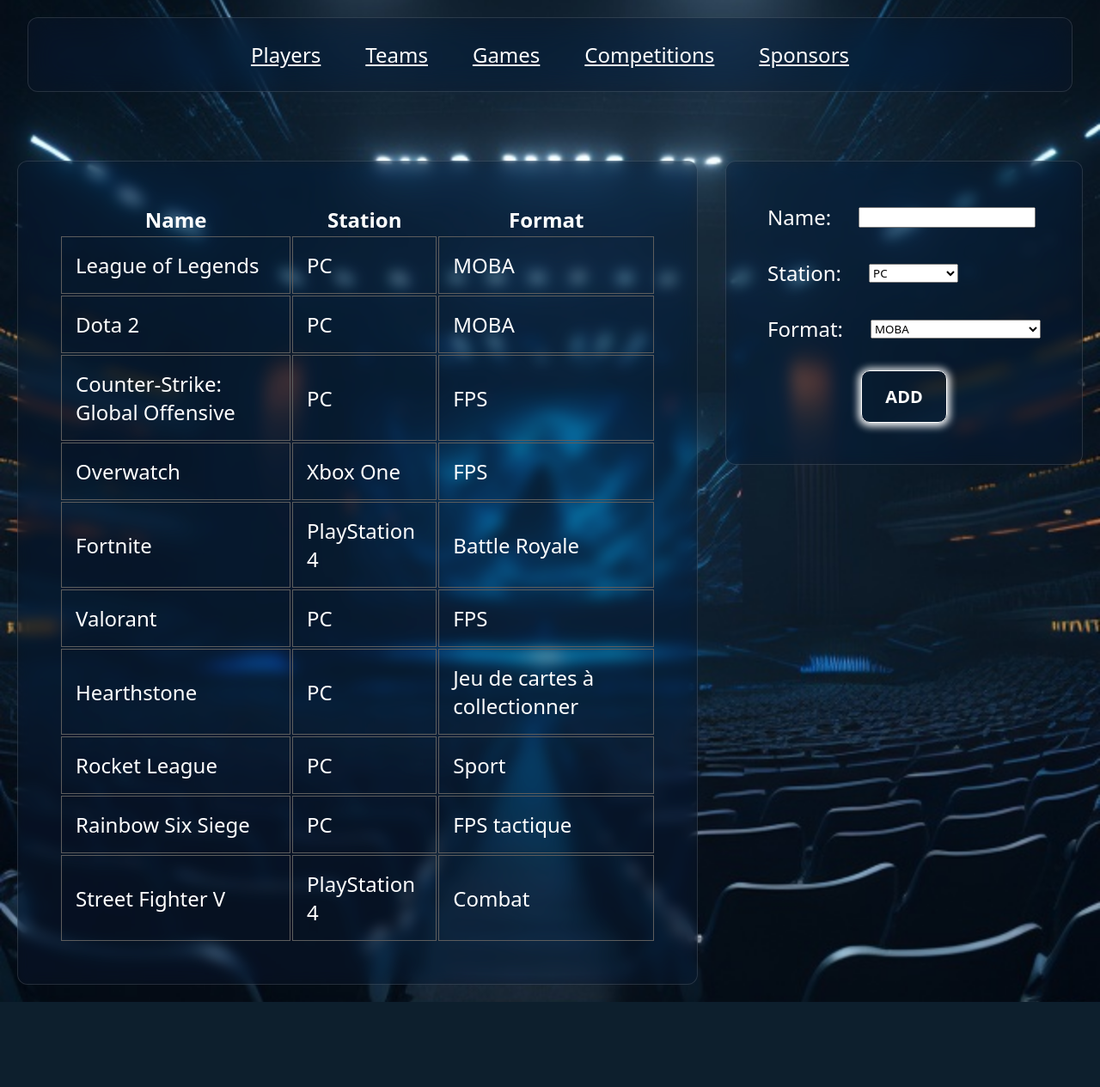
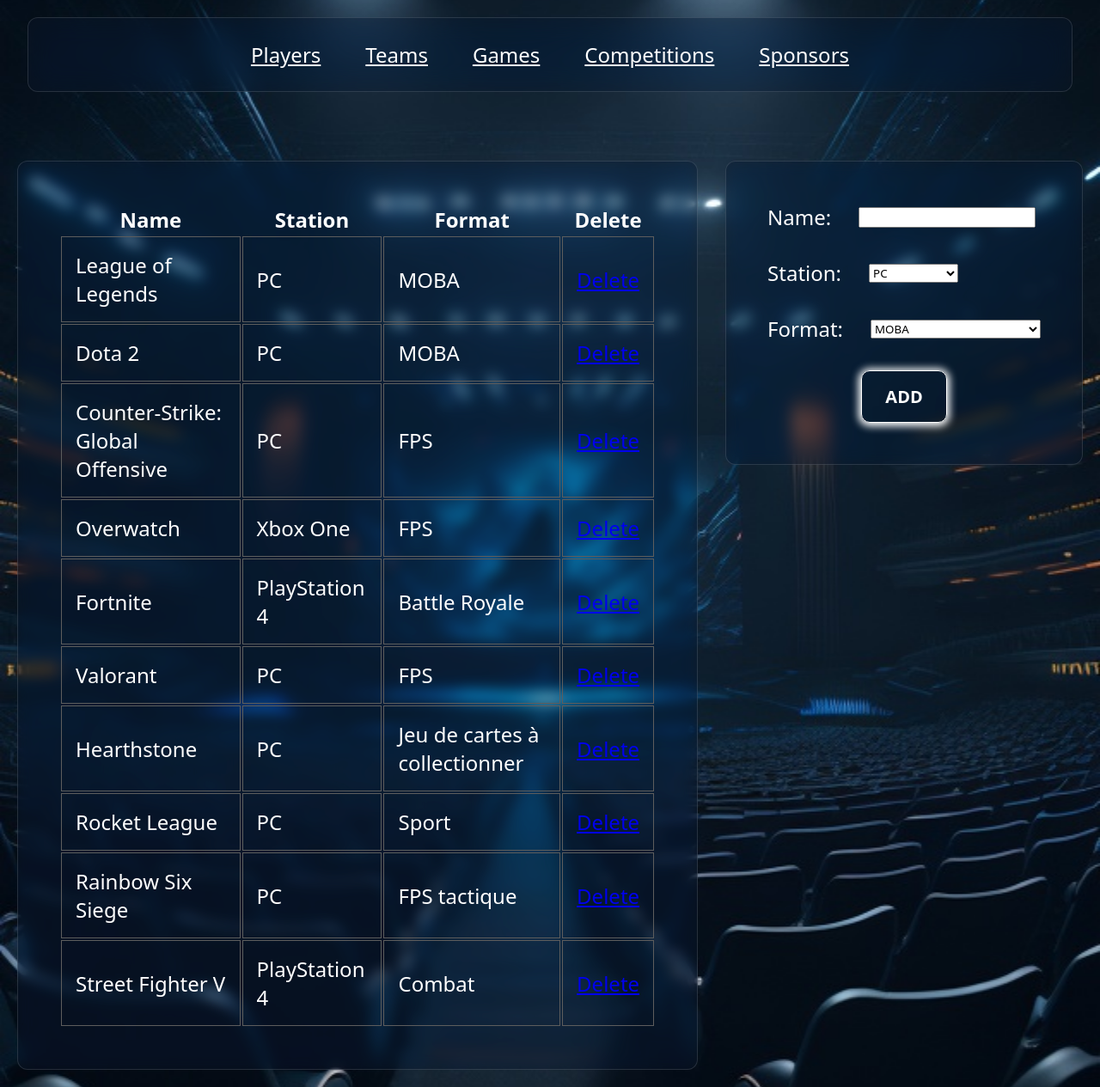
Before and after one commit to OrhanMA/Projet-Esport, a PHP site: page / in a window 1280 px wide. Shown: the whole page at 86% size. Before the commit the page ends 1166 px from the top, so only its background shows below. Run offline with PHP 8.4, Linux system fonts and the light colour scheme; data comes from the database, SQL or seed files in the repository.

Commit message:
delete functionnality in players and games

```diff
--- a/PHP/Game/Game.php
+++ b/PHP/Game/Game.php
@@ -1,26 +1,41 @@
 <?php
 
-class Game {
+class Game
+{
   private $name;
   private $station;
   private $format;
-
-  public function getName(){
+  private $id;
+  public function getID()
+  {
+    return $this->id;
+  }
+  public function setID($id)
+  {
+    return $this->id = $id;
+  }
+  public function getName()
+  {
     return $this->name;
   }
-  public function setName($name){
+  public function setName($name)
+  {
     return $this->name = $name;
   }
-  public function getStation(){
+  public function getStation()
+  {
     return $this->station;
   }
-  public function setStation($station){
+  public function setStation($station)
+  {
     return $this->station = $station;
   }
-  public function getFormat(){
+  public function getFormat()
+  {
     return $this->format;
   }
-  public function setFormat($format){
+  public function setFormat($format)
+  {
     return $this->format = $format;
   }
 }
--- a/PHP/Game/ManagerGame.php
+++ b/PHP/Game/ManagerGame.php
@@ -1,4 +1,5 @@
 <?php
+
 require './PHP/DBManager.php';
 require 'Game.php';
 
@@ -12,6 +13,7 @@
 
     foreach ($res as $game) {
       $newGame = new Game();
+      $newGame->setID($game['id']);
       $newGame->setName($game['name']);
       $newGame->setStation($game['station']);
       $newGame->setFormat($game['format']);
@@ -19,20 +21,28 @@
     }
     return $gameList;
   }
-
   public function create($game)
   {
-    $request = 'INSERT INTO game (name, station, format) VALUE (?, ?, ?)';
+    $request = 'INSERT INTO game (id, name, station, format) VALUE (?, ?, ?, ?)';
     $query = $this->getConnexion()->prepare($request);
 
 
     $query->execute([
+      $game->getID(),
       $game->getName(), $game->getStation(), $game->getFormat()
     ]);
     header('Refresh:0');
   }
 
-
+  public function delete($gameId)
+  { {
+      $request = 'DELETE FROM game WHERE id = ' . $gameId;
+      $query = $this->getConnexion()->prepare($request);
+      $query->execute();
+      header('Location:index.php');
+      exit();
+    }
+  }
 }
 
 ?>
--- a/PHP/Team/ManagerTeam.php
+++ b/PHP/Team/ManagerTeam.php
@@ -1,6 +1,6 @@
 <?php
 
-require '../DBManager.php';
+require_once '../DBManager.php';
 require 'Team.php';
 
 
--- a/index.php
+++ b/index.php
@@ -14,10 +14,12 @@
 <?php
 
 require './PHP/Game/ManagerGame.php';
-
 $managerGame = new ManagerGame();
 $allGames = $managerGame->getAll();
-
+if (isset($_GET['delete'])) {
+  // var_dump(intval($_GET['delete']));
+  $managerGame->delete(intval($_GET['delete']));
+}
 ?>
 
 <body>
@@ -38,15 +40,20 @@
           <th>Name</th>
           <th>Station</th>
           <th>Format</th>
+          <th>Delete</th>
         </tr>
       </thead>
       <tbody>
         <?php
         foreach ($allGames as $game) {
+
+          $removeUrl = '?delete=' . $game->getId();
+          $removeLink = '<a href="' . $removeUrl . '">Delete</a>';
           echo ('<tr>');
           echo ('<td>' . $game->getName() . '</td>');
           echo ('<td>' . $game->getStation() . '</td>');
           echo ('<td>' . $game->getFormat() . '</td>');
+          echo ('<td>' . $removeLink . '</td>');
           echo ('</tr>');
         }
         ?>
```
Also changed, not shown: PHP/Player/ManagerPlayer.php (+0 -23 lines), PHP/Team/Team.php (+9 -0 lines).
